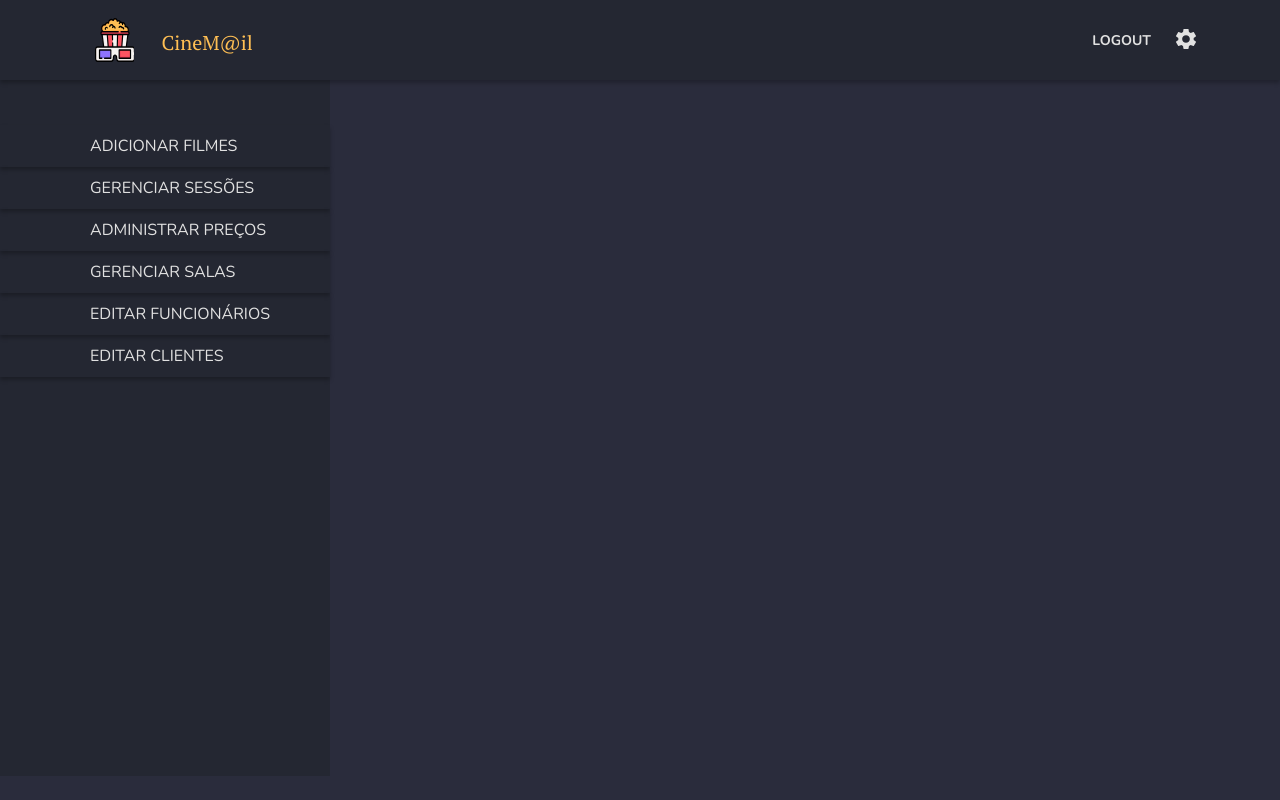
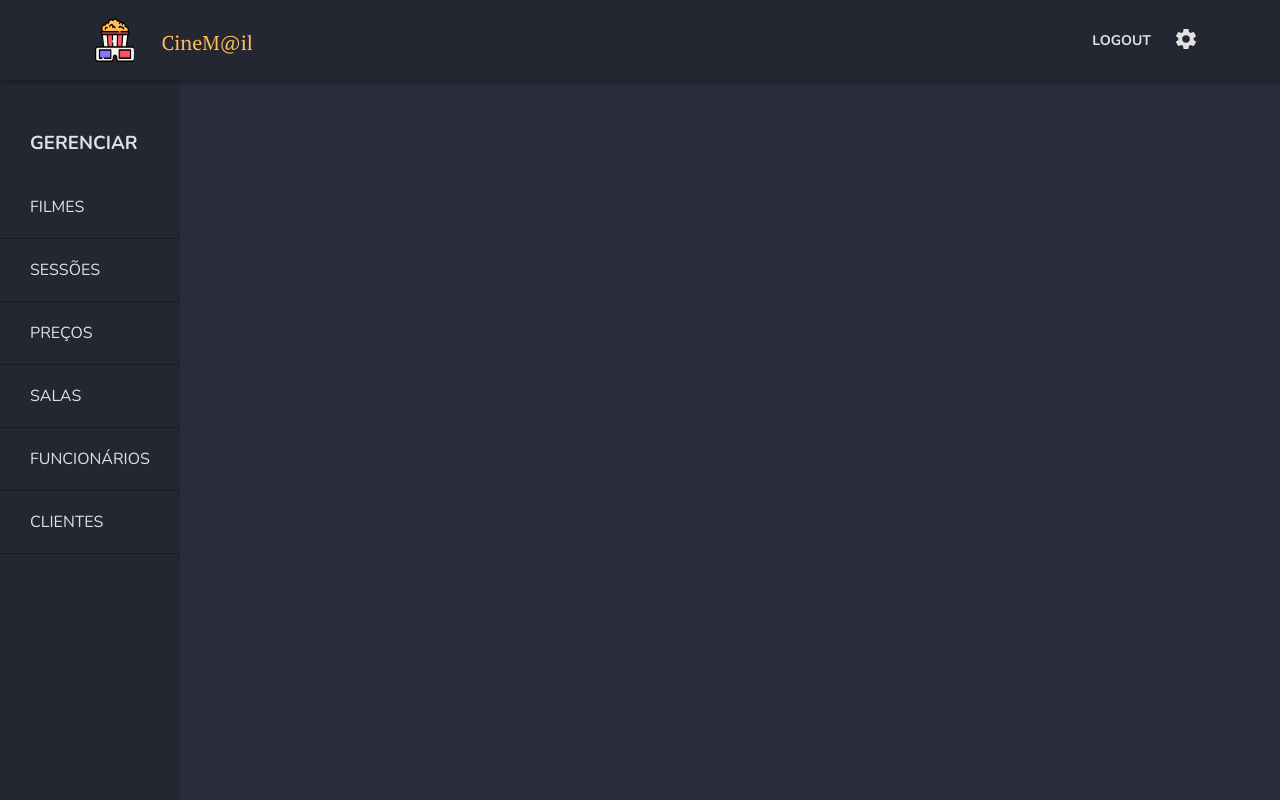
Before and after one commit to estefaneluz/projetoCinema, a PHP site: page /acesso-adm.php in a window 1280 px wide. Run offline with PHP 8.4, Linux system fonts and the light colour scheme; data that the repository does not hold is empty.

Commit message:
Ajeitando acesso adm

```diff
--- a/acesso-adm.php
+++ b/acesso-adm.php
@@ -8,15 +8,15 @@
     $objCliente = new Cliente();
 
 ?>
+
 <!DOCTYPE html>
 <html lang="pt-br">
-
 <head>
     <meta charset="UTF-8">
     <meta name="viewport" content="width=device-width, initial-scale=1.0">
     <link rel="icon" type="image/x-icon" href="img/favicon.ico" />
     <link rel="stylesheet" type="text/css" href="./css/style.css">
-        <link rel="stylesheet" type="text/css" href="./css/acesso-adm.css">
+    <link rel="stylesheet" type="text/css" href="./css/style-acesso-adm.css">
     <link rel="stylesheet" type="text/css" href="./css/responsivo.css">
 
     <!-- FONTES DO GOOGLE  -->
@@ -50,20 +49,23 @@
         </nav>
     </header>
 
-
-    <div class="acesso-adm" >
-        <div class="menu-adm">
+    <main class="acesso-adm">
+        <aside class="menu-adm">
             <nav>
+                <h3>Gerenciar</h3>
                 <ul>
-                    <li><a href="#cadastro-filmes">Adicionar filmes</a></li>
-                    <li><a href="#">Gerenciar Sessões</a></li>
-                    <li><a href="#">Administrar Preços</a></li>
-                    <li><a href="#cadastro-salas">Gerenciar Salas</a></li>
-                    <li><a href="#container-funcionarios">Editar Funcionários</li>
-                    <li><a href="#container-clientes">Editar Clientes</a></li>
+                    <li><a href="#cadastro-filmes">filmes</a></li>
+                    <li><a href="#">Sessões</a></li>
+                    <li><a href="#">Preços</a></li>
+                    <li><a href="#cadastro-salas">Salas</a></li>
+                    <li><a href="#container-funcionarios">Funcionários</li>
+                    <li><a href="#container-clientes">Clientes</a></li>
                 </ul>
             </nav>
-        </div>
+        </aside>
+
+        <!-- SEÇÃO EM QUE FICARÁ TODOS OS GERENCIAR -->
+        <section class="container-gerenciar">
         <div class="cadastro-filmes" id="cadastro-filmes">
             <form action="#">
                 <label for="nome">Nome do filme</label><br>
@@ -156,9 +160,15 @@
                 </div>
             </div>
         </div>
+        <!-- FIM DO GERENCIAMENTO DE SALAS -->
+
+        <!--  INICIO DO GERENCIAR FUNCIONARIOS -->
         <div class="container-funcionarios" id="container-funcionarios">
-             <table class="tabela-funcionarios ">
+            <div class="header-gerenciar">
+                <h2>Funcionários</h2>
                 <button onclick="action('#modal-funcionario')" type="button" class="btnAdicionar">Novo</button>
+            </div>
+             <table class="tabela">
                 <thead>
                     <tr>
                         <th>ID</th>
@@ -230,29 +247,42 @@
                 <h4>Editar Funcionario<h4>
                 <form action="control/controle-acesso-adm.php#container-funcionarios" method="POST">
                         <input id="recipient-id" type="hidden" name="editar">
+                        <div>
                             <label for="recipient-nome">Nome </label><br>
-                        <input type="text" class="form-funcionario" name="txtNome" id="recipient-nome"  ><br><br>
+                            <input type="text" class="form-funcionario" name="txtNome" id="recipient-nome"  ><br>
+                        </div>
+
+                        <div>
                             <label for="recipient-cpf">CPF</label><br>
-                        <input type="text"  class="form-funcionario" name="txtCpf" id="recipient-cpf"><br><br>
+                            <input type="text"  class="form-funcionario" name="txtCpf" id="recipient-cpf"><br>
+
+                        </div>
+
+                        <div>
                             <label for="recipient-email">Email</label><br>
-                        <input type="text"  class="form-funcionario" name="txtEmail" id="recipient-email"><br><br>
+                            <input type="text"  class="form-funcionario" name="txtEmail" id="recipient-email"><br>
+                        </div>
+                        <div>
                             <label for="recipient-senha">Senha</label><br>
-                        <input type="password"  class="form-funcionario" name="txtSenha" id="recipient-senha"><br><br>
+                            <input type="password"  class="form-funcionario" name="txtSenha" id="recipient-senha"><br>
+                        </div>
                         <button type="submit" class="enviar" id="btnEnviar">Enviar</button>
                 </form>
            </div>
         </div>
         <div class="container-clientes" id="container-clientes">
-            <table class="tabela-clientes">
+            <div class="header-gerenciar">
+                <h2>Clientes</h2>
                 <button onclick="action('#modal-cliente')" type="button" class="btnAdicionar">Novo</button>
+            </div>
+
+            <table class="tabela">
                 <thead>
                     <tr>
                         <th>ID</th>
                         <th>Nome</th>
                         <th>CPF</th>
                         <th>Idade</th>
-                        <th>Sexo</th>
-                        <th>Data Nasc.</th>
                         <th>Editar</th>
                         <th>Deletar</th>
                     </tr>
--- a/css/acesso-adm.css
+++ b/css/style-acesso-adm.css
@@ -1,62 +1,53 @@
-/* ESPECIFICAÇÕES GERAIS */
-* {
-  margin: 0;
-  padding: 0;
-  box-sizing: border-box;
-  text-decoration: none;
-  outline: 0;
-  list-style: none;
-}
-
-body {
-  background-color: #2a2c3c;
-  font-family: Nunito, Arial, Helvetica, sans-serif;
-  color: #e1e1e1;
-  display: flex;
-  flex-direction: column;
-
-}
 header {
   position: relative;
 
 }
- /*CORPO DA PAGINA*/
+
+/* MENU LATERAL */
 .acesso-adm{
   display: flex;
-  flex-direction: row;
-  height: 87vh;
+  height: 100%;
 }
+
 .menu-adm{
   background-color: #242732;
-  width:330px;
+  min-width: max-content;
 }
-.menu-adm nav{
-  margin-top: 45px;
 
+.menu-adm nav, .container-gerenciar{
+  margin-top: 30px;
 }
+
+nav h3 {
+  padding: 20px 30px 20px 30px;
+  text-transform: uppercase;
+}
+
 .menu-adm nav ul li{
-
-  box-shadow: 0px 3px 4px rgba(0, 0, 0, 0.25);
-  width: 100%;
-  padding: 10px 30px 10px 90px;
-
+  border-bottom: 1px solid #191B22;
+  padding: 20px 30px 20px 30px;
 }
 
 .menu-adm nav ul li:hover{
   background: #3f3d56;
   transition: 0.2s;
+  cursor: pointer;
+}
 
-
-}
 .menu-adm nav ul li a{
   text-transform: uppercase;
   color: #e1e1e1;
   font-size: 16px;
-
 }
 
+/* CORPO DA PÁGINA */
 
-  /*CADASTRO DE FILMES*/
+.container-gerenciar {
+  padding-top: 2vh;
+  margin-left: 5vw;
+}
+
+/*CADASTRO DE FILMES*/
 
 .cadastro-filmes,.cadastro-salas,.container-funcionarios,.container-clientes{
   display:none;
```
Also changed, not shown: other parts of acesso-adm.php (+32 -15 lines), other parts of css/style-acesso-adm.css (+45 -28 lines). Lines whose indentation alone changed are shown as unchanged.
